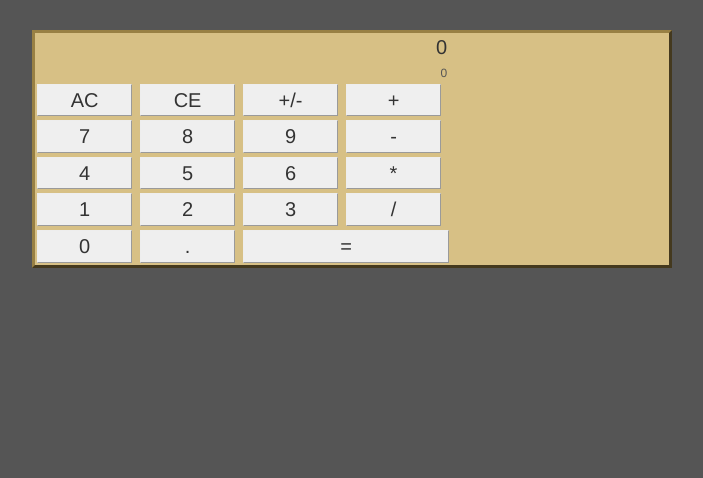
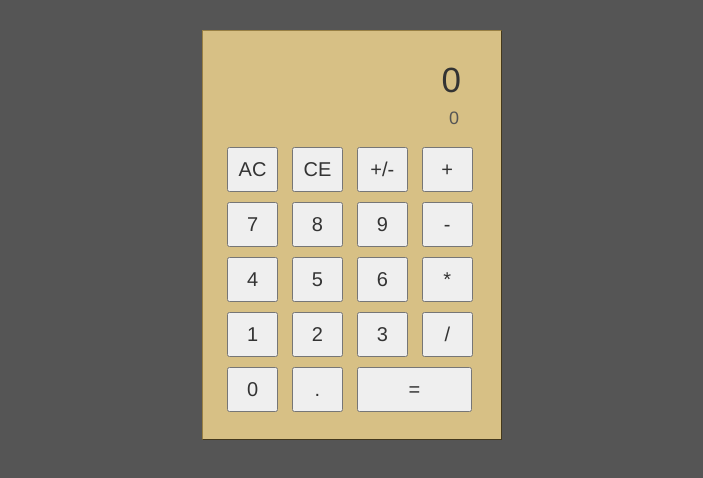
Before and after one commit to kaldric2/javascriptCalculator, a plain HTML site: page index.html in a window 1280 px wide. Shown: the whole page, without its empty margins (288-991 px from the left). Drawn offline with nearby package versions, Linux system fonts and the light colour scheme.

Commit message:
basic CSS added

```diff
--- a/_css/styles.css
+++ b/_css/styles.css
@@ -5,38 +5,70 @@ body {
 .calculator {
     display: block;
     margin: 30px auto;
-    width: 50%;
-    border: 3px outset #988044;
-    background: #d7c085
+    width: 300px;
+    height: 410px;
+    /*height: 445px;*/
+    border: 1px outset #988044;
+    background: #d7c085;
+}
+
+/*.title {
+    height: 30px;
+    margin: margin: 24px 24px 5px 24px;
+}*/
+
+.output {
+    display: block;
+    text-align: right;
+    vertical-align: middle;
+    width: 234px;
+    height: 82px;
+    /*margin: 0 24px 5px 24px;*/
+    margin: 24px 24px 5px 24px;
+}
+
+#resultsOutput {
+    font-size: 35px;
+    vertical-align: middle;
+    height: 51px;
+    padding-right: 0;
+}
+
+#equationOutput {
+    font-size: 18px;
+    vertical-align: middle;
+    color: #555;
+    height: 31px;
+    padding-right: 2px;
 }
 
 .normalBtn {
     display: inline-block;
-    width: 15%;
-    margin: 2px;
-    border: 1px outset;
+    width: 51px;
+    height: 45px;
+    margin: 5px 10px 5px 24px;
+    /*border: 1px outset;*/
     font-size: 20px;
+}
+
+.normalBtn + .normalBtn {
+    margin-left: 0;
+}
+
+div .normalBtn:last-of-type {
+    margin-right: 26px;
 }
 
 .wideBtn {
     display: inline-block;
-    width: 32.5%;
-    margin: 2px 0px 2px 2px;
-    border: 1px outset;
+    width: 115px;
+    height: 45px;
+    margin: 5px 24px 5px 0px;
+    /*border: 1px outset;*/
     font-size: 20px;
 }
 
-.output {
-    display: block;
-    text-align: right;
-    width: 65%;
+.normalBtn:active,
+.wideBtn:active {
+    border: none;
 }
-
-#resultsOutput {
-    font-size: 20px;
-}
-
-#equationOutput {
-    font-size: 12px;
-    color: #555;
-}
--- a/index.html
+++ b/index.html
@@ -10,11 +10,10 @@
     </head>
     <body>
         <div class="calculator">
+            <!-- <div class="title">Javascript Calculator</div> -->
             <div class="output">
-                <span id="resultsOutput">0</span>
-            </div>
-            <div class="output">
-                <span id="equationOutput">0</span>
+                <div id="resultsOutput">0</div>
+                <div id="equationOutput">0</div>
             </div>
             <div class="btnRow">
                 <button class="normalBtn" type="button" name="button" onclick="resetEquation()">AC</button>
```
